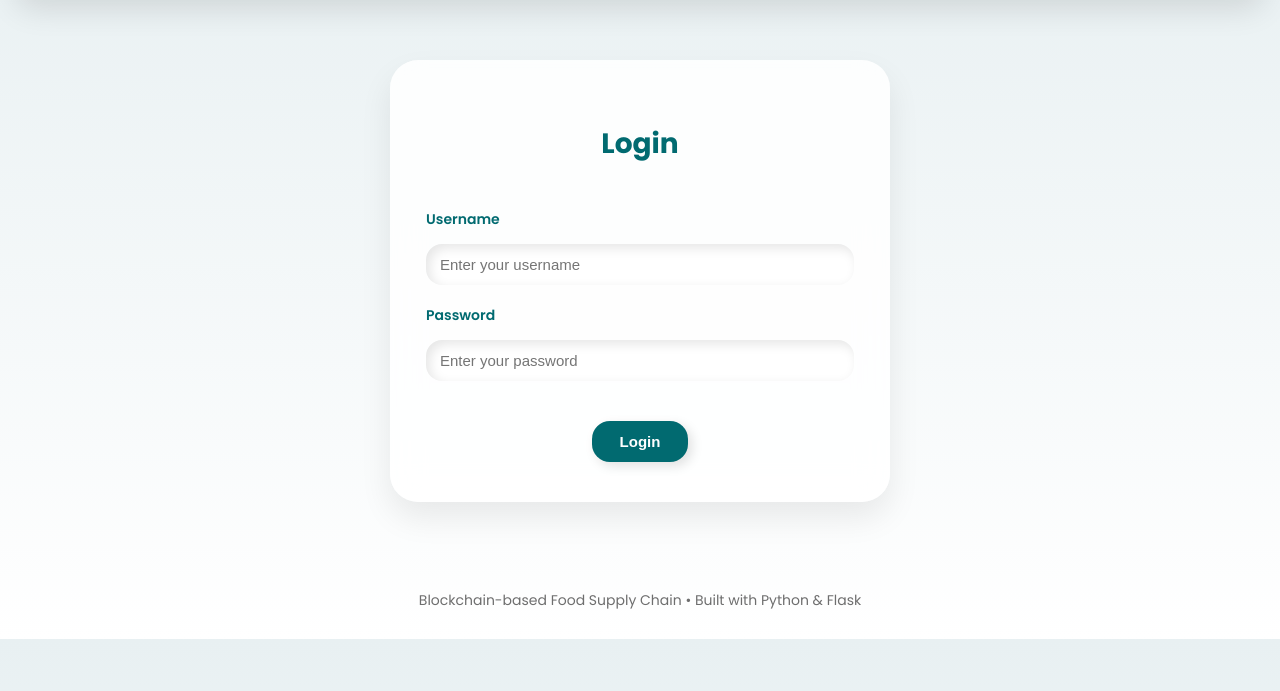
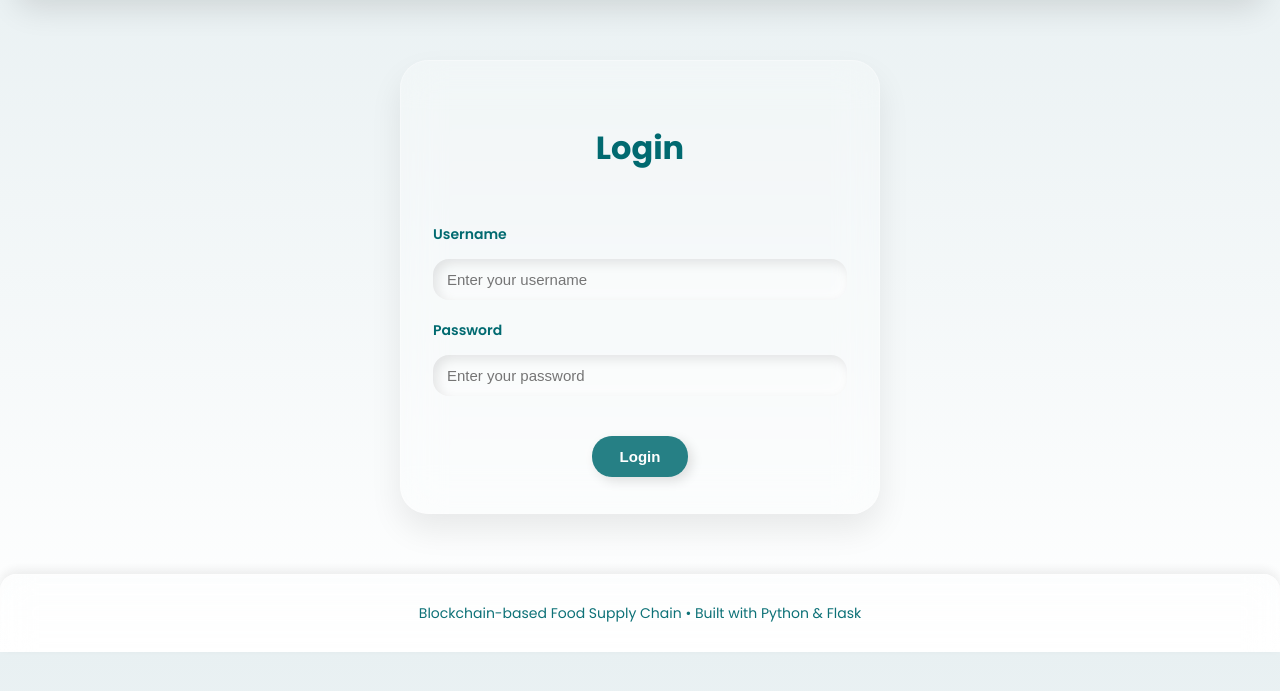
Before and after one commit to KaveeshaUdanii/Food-Supply-chain-Application-using-Blockchain, a Flask app: a page that uses templates/base.html in a window 1280 px wide. Shown: the part 83-774 px from the top of the page. Run offline with Flask 3, Linux system fonts and the light colour scheme.

Commit message:
ui enhancement glossy look for register page

```diff
--- a/static/style.css
+++ b/static/style.css
@@ -281,14 +281,28 @@ input:focus, textarea:focus, select:focus {
   box-shadow: 0 12px 36px rgba(0,0,0,0.08);
   height: 420px;
 }
-
-/* Footer */
+/* ================= Glossy Footer ================= */
 .footer {
+  position: relative;
   text-align: center;
   padding: 28px;
   font-size: 14px;
-  color: #555;
-  opacity: 0.85;
+  color: #016A70; /* primary color */
+  background: rgba(255, 255, 255, 0.25); /* semi-transparent */
+  backdrop-filter: blur(16px); /* glass effect */
+  -webkit-backdrop-filter: blur(16px);
+  border-top: 1px solid rgba(255, 255, 255, 0.3);
+  border-radius: 16px 16px 0 0; /* rounded top corners */
+  box-shadow: 0 -4px 12px rgba(0,0,0,0.08);
+  opacity: 0.95;
+  transition: all 0.3s ease;
+}
+
+/* Hover effect to make it slightly interactive */
+.footer:hover {
+  background: rgba(255, 255, 255, 0.35);
+  box-shadow: 0 -6px 16px rgba(0,0,0,0.1);
+  transform: translateY(-1px);
 }
 
 /* Smooth animations */
@@ -759,3 +773,139 @@ input:focus, textarea:focus, select:focus {
     margin-bottom: 28px;
   }
 }
+
+
+
+/*-----------------------------------------------------------------------------*/
+
+/* ================= Page Background ================= */
+.auth-container {
+  display: flex;
+  justify-content: center;
+  align-items: center;
+  min-height: 100vh;
+  padding: 20px;
+  background: url('/static/images/bc2.jpg') no-repeat center center/cover; /* set your background image */
+  position: relative;
+}
+
+/* Optional overlay for better contrast */
+.auth-container::before {
+  content: "";
+  position: absolute;
+  top: 0; left: 0;
+  width: 100%;
+  height: 100%;
+  background: rgba(255,255,255,0.15);
+  backdrop-filter: blur(6px);
+  z-index: 0;
+}
+
+/* ================= Glass Form ================= */
+.auth-card {
+  position: relative;
+  z-index: 1; /* above overlay */
+  width: 100%;
+  max-width: 480px;
+  padding: 36px 32px;
+  border-radius: 28px;
+  background: rgba(255,255,255,0.25);
+  backdrop-filter: blur(20px);
+  -webkit-backdrop-filter: blur(20px);
+  border: 1px solid rgba(255,255,255,0.3);
+  box-shadow: 0 16px 32px rgba(0,0,0,0.08);
+  display: flex;
+  flex-direction: column;
+  align-items: stretch;
+  transition: transform 0.3s ease, box-shadow 0.3s ease;
+}
+
+.auth-card:hover {
+  transform: translateY(-4px);
+  box-shadow: 0 20px 40px rgba(0,0,0,0.12);
+}
+
+.auth-card h2 {
+  text-align: center;
+  font-size: 32px;
+  margin-bottom: 32px;
+  color: #016A70;
+}
+
+/* ================= Form Groups ================= */
+.form-group {
+  display: flex;
+  flex-direction: column;
+  margin-bottom: 20px;
+}
+
+.form-group label {
+  margin-bottom: 8px;
+  font-weight: 600;
+  color: #D2DE32; /* subtle accent for labels */
+  font-size: 14px;
+}
+
+.form-group input,
+.form-group textarea {
+  padding: 14px 16px;
+  border-radius: 16px;
+  border: 1px solid rgba(255,255,255,0.4);
+  background: rgba(255,255,255,0.25);
+  backdrop-filter: blur(12px);
+  font-size: 15px;
+  width: 100%;
+  box-sizing: border-box;
+  transition: all 0.3s ease;
+}
+
+.form-group input:focus,
+.form-group textarea:focus {
+  outline: none;
+  border-color: #016A70;
+  box-shadow: 0 0 0 2px rgba(1,106,112,0.4);
+}
+
+/* ================= Buttons ================= */
+.form-actions {
+  display: flex;
+  justify-content: center;
+  margin-top: 24px;
+}
+
+.btn {
+  padding: 12px 28px;
+  border-radius: 20px;
+  font-weight: 600;
+  font-size: 15px;
+  border: none;
+  cursor: pointer;
+  color: #ffffff;
+  background: rgba(1,106,112,0.85);
+  text-decoration: none;
+  box-shadow: 4px 4px 12px rgba(0,0,0,0.12),
+              -4px -4px 12px rgba(255,255,255,0.2);
+  transition: all 0.3s ease;
+}
+
+.btn:hover {
+  background: rgba(162,197,121,0.85);
+  color: #016A70;
+  transform: translateY(-2px);
+}
+
+/* ================= Responsive ================= */
+@media (max-width: 600px) {
+  .auth-card {
+    padding: 28px 24px;
+  }
+
+  .form-group input,
+  .form-group textarea {
+    padding: 12px 14px;
+  }
+
+  .btn {
+    padding: 10px 20px;
+  }
+}
```
Also changed, not shown: 4 other files.
